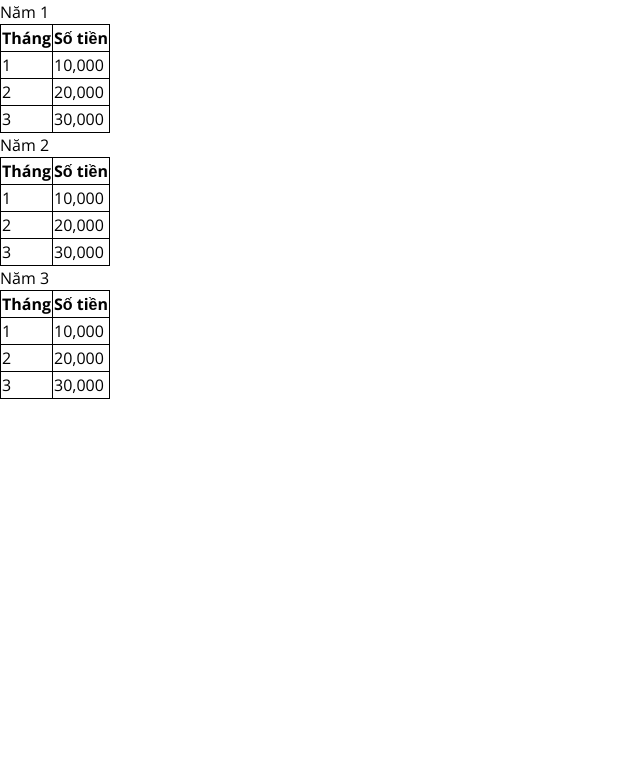
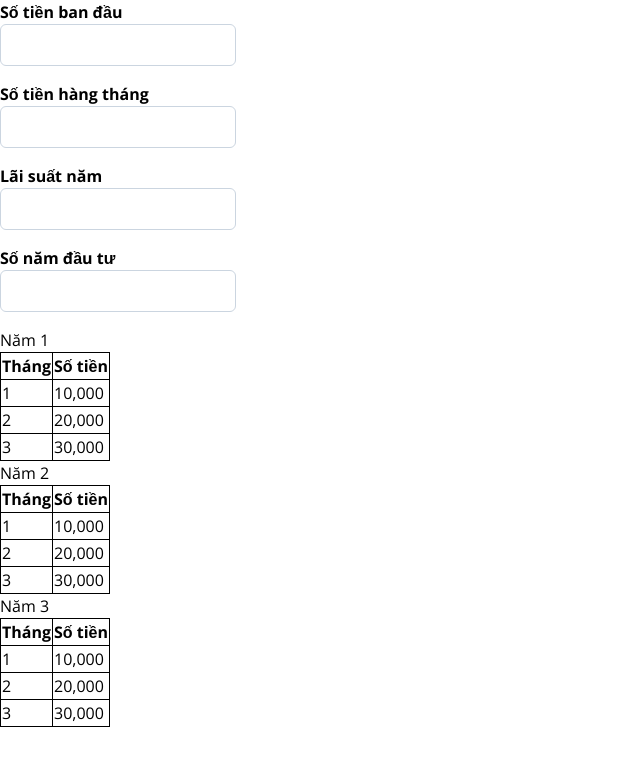
Before and after one commit to TDAK1509/tinhlai, a Nuxt app: page / in a window 1280 px wide. Shown: the top 766 px of the page, without its empty margins (0-640 px from the left). Built offline with nearby package versions, Linux system fonts and the light colour scheme.

Commit message:
Add text fields to form

```diff
--- /dev/null
+++ b/components/CompoundInterestForm.vue
@@ -0,0 +1,23 @@
+<template>
+  <form>
+    <text-field class="mb-4" label="Số tiền ban đầu" />
+    <text-field class="mb-4" label="Số tiền hàng tháng" />
+    <text-field class="mb-4" label="Lãi suất năm" />
+    <text-field class="mb-4" label="Số năm đầu tư" />
+  </form>
+</template>
+
+<script>
+import TextField from "@/components/TextField.vue";
+
+export default {
+  name: "CompoundInterestForm",
+
+  components: {
+    TextField
+  }
+};
+</script>
+
+<style>
+</style>
--- /dev/null
+++ b/components/TextField.vue
@@ -0,0 +1,23 @@
+<template>
+  <div>
+    <label class="font-bold">{{ label }}</label
+    ><br />
+    <input class="py-2 px-4 border border-gray-400 rounded-md" type="text" />
+  </div>
+</template>
+
+<script>
+export default {
+  name: "TextField",
+
+  props: {
+    label: {
+      type: String,
+      default: ""
+    }
+  }
+};
+</script>
+
+<style>
+</style>
--- a/pages/index.vue
+++ b/pages/index.vue
@@ -1,21 +1,25 @@
 <template>
   <div class="container mx-auto">
+    <CompoundInterestForm />
+
     <template v-for="(yearResult, index) in compoundInterestResults">
       <h1 :key="`table-title-${index}`">Năm {{ index + 1 }}</h1>
-      <compound-interest-table :key="`table-${index}`" :data="yearResult" />
+      <CompoundInterestTable :key="`table-${index}`" :data="yearResult" />
     </template>
   </div>
 </template>
 
 <script lang="ts">
 import Vue from "vue";
+import CompoundInterestForm from "@/components/CompoundInterestForm.vue";
 import CompoundInterestTable from "@/components/CompoundInterestTable.vue";
 
 export default Vue.extend({
   name: "Home",
 
   components: {
-    CompoundInterestTable
+    CompoundInterestTable,
+    CompoundInterestForm
   },
 
   data() {
```
